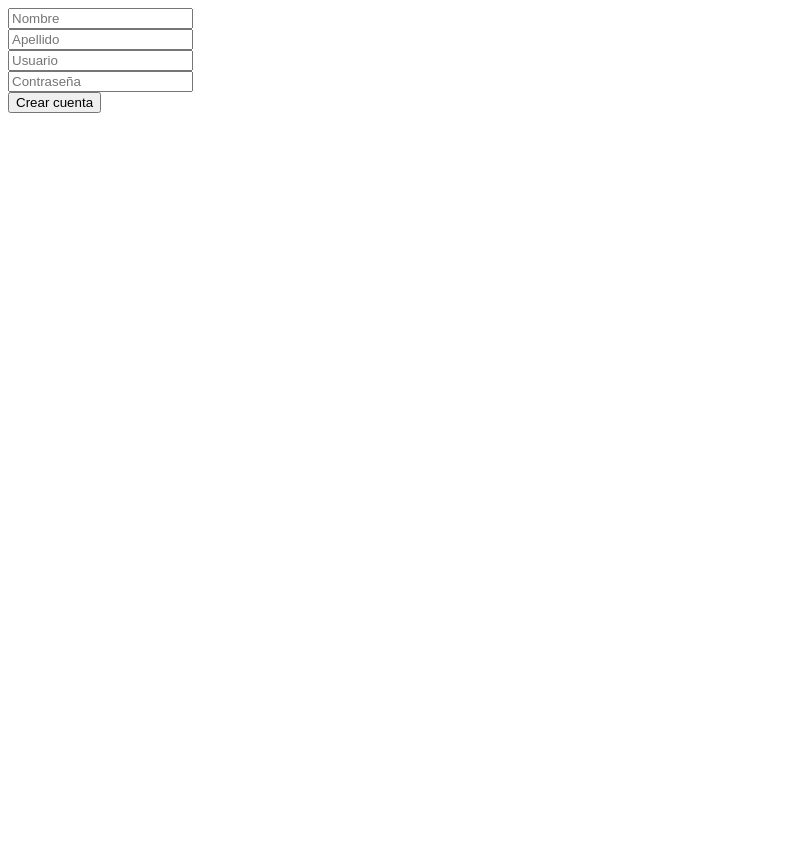
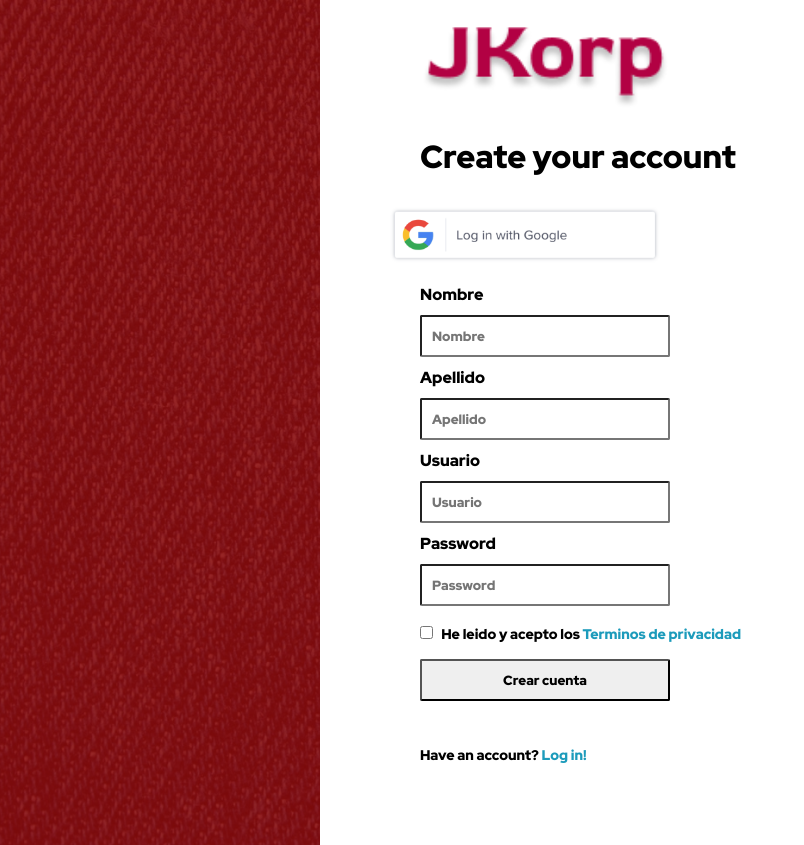
Before and after one commit to alexandermoralesp/ELearning-Platform, a plain HTML site: page public/html/register.html in a window 1280 px wide. Shown: the whole page, without its empty margins (0-804 px from the left). Before the commit the page ends 800 px from the top, so only its background shows below. Drawn offline with Linux system fonts and the light colour scheme.

Commit message:
added the css for the register.html file and added pictures to folders

```diff
--- /dev/null
+++ b/public/html/css/registerstylesheet.css
@@ -0,0 +1,76 @@
+@import url('https://fonts.googleapis.com/css2?family=Red+Hat+Display:wght@900&display=swap');
+@import url('https://fonts.googleapis.com/css2?family=Saira:wght@200&display=swap');
+
+* {
+    box-sizing: border-box;
+    font-family: 'Red Hat Display', sans-serif;
+}
+
+img {
+	max-width: 100%;
+	height: auto;
+}
+
+body {
+    display: flex;
+    margin: 0px;
+    min-height: 845px;
+}
+
+.body-left {
+    flex: 1;
+    background-color: rgb(139, 12, 12);
+    background-image: url("Rectangle\ 4.png");
+}
+
+.body-right {
+    flex: 3;
+    background-color: rgb(255, 255, 255);
+}
+
+input {
+    padding: 10px;
+    border-radius: 2px;
+    margin: 10px;
+    margin-left: 100px;
+    width: 250px;
+    margin-right: 0px;
+}
+
+input[type=submit] {
+    cursor: pointer;
+}
+
+input[type=submit]:hover {
+    background-color: rgba(160, 35, 56, 0.911);;
+}
+
+input[type=checkbox] {
+    width: auto;
+}
+
+#google {
+    display:block;
+    border: none;
+    background: url('google login.jfif') no-repeat bottom;
+    background-size: 270px 56px;
+    margin-left: -550px;
+}
+
+label {
+    margin-left: 100px;
+}
+
+a {
+    color: rgb(28, 155, 187);
+    text-decoration: none;
+}
+
+a:hover {
+    font-size: 18px;
+}
+
+h3 {
+    font-size: 14px;
+    margin-left: 100px;
+}
--- a/public/html/register.html
+++ b/public/html/register.html
@@ -1,12 +1,30 @@
 <!DOCTYPE html>
 <html>
+    <head>
+        <link rel="stylesheet" type="text/css" href="css/registerstylesheet.css"/>
+    </head>
     <body>
+        <div class="body-left"></div>
+        <div class="body-right">
+            <img src="img/JKorp.png" width="250" height="auto" alt="JKorp Logo" style="margin-left: 100px;">
+            <h1 style="margin-left: 100px;">Create your account</h1>
+            <a id="google" href="#"><br> <br> <br></a> <br>
         <form action="/register", method="POST">
+            <label for="nombre">Nombre</label> <br>
             <input type="text" name="nombre" id="nombre" placeholder="Nombre"><br>
+            <label for="apellido">Apellido</label> <br>
             <input type="text" name="apellido" id="apellido" placeholder="Apellido"><br>
+            <label for="user">Usuario</label> <br>
             <input type="text" name="user" id="user" placeholder="Usuario"><br>
-            <input type="password" name="pass" id="pass" placeholder="Contraseña" minlength="7"><br>
+            <label for="pass">Password</label> <br>
+            <input type="password" name="pass" id="pass" placeholder="Password" minlength="7"><br>
+            <input type="checkbox" id="terms">
+            <label for="terms" style="margin-left: 5px; font-size: 14px;">He leido y acepto los
+                <a href="#">Terminos de privacidad</a></label> <br>
             <input type="submit" value="Crear cuenta">
         </form>
+        <br>
+        <h3>Have an account? <a href="#">Log in!</a></h3>
+        </div>
     </body>
 </html>
```
Also changed, not shown: public/html/css/Rectangle 4.png (added).
